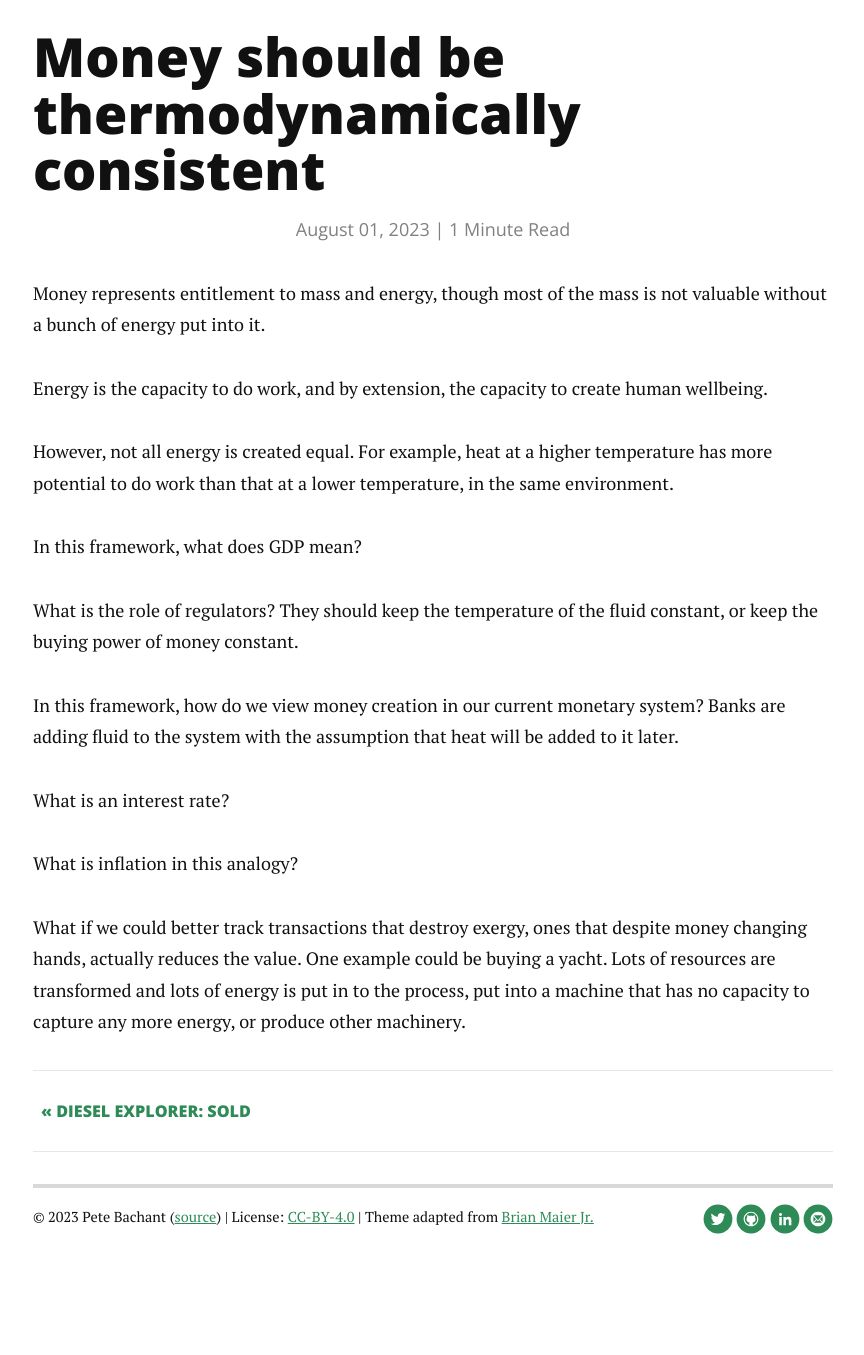
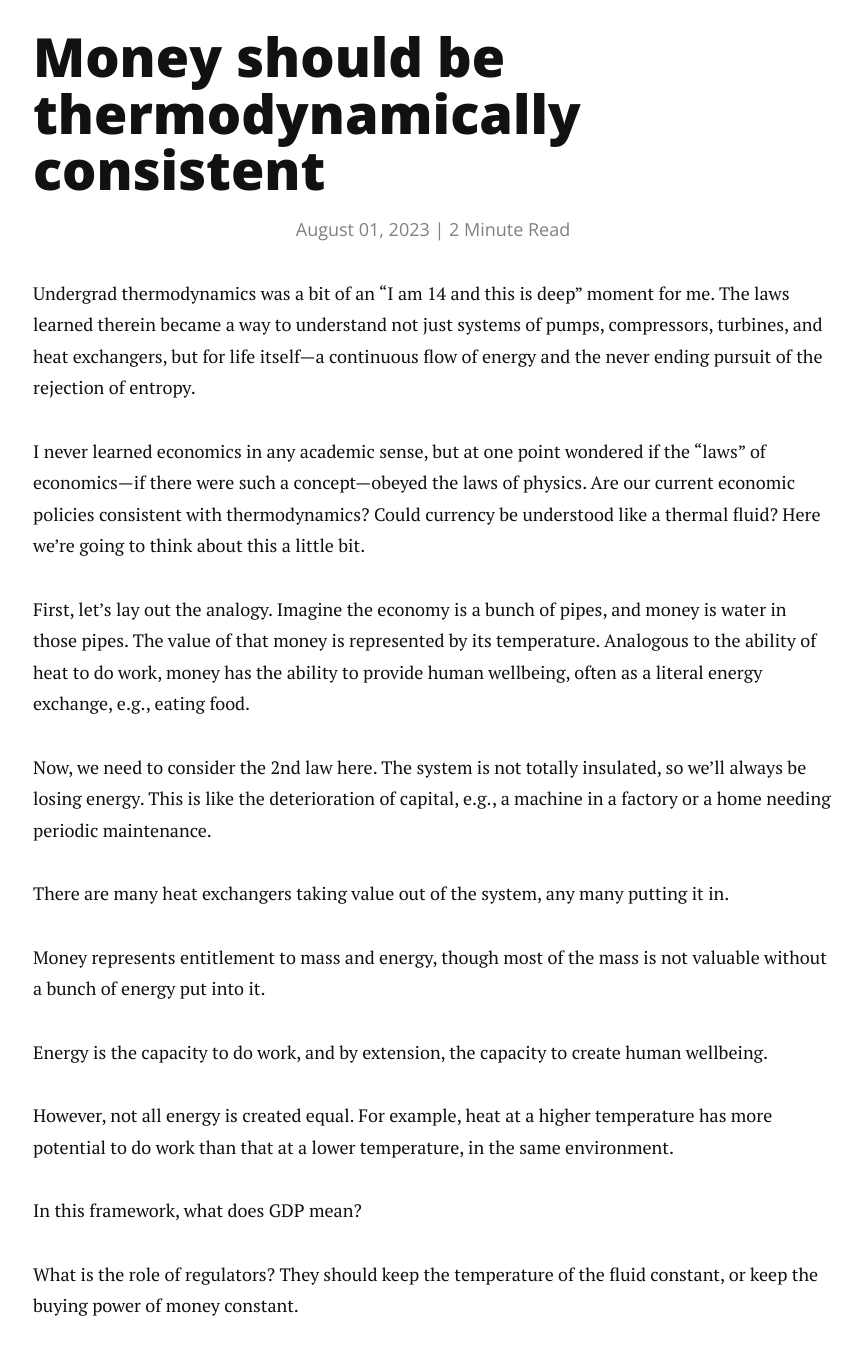
Before and after one commit to petebachant/petebachant.github.io, a Jekyll site: the page built from _posts/2023-08-01-a-thermodynamically-consistent-currency.markdown, in a window 1280 px wide and 1400 px high, scrolled down 231 px, cut to the strip 43-1398 px from the top of the window. Shown: the whole strip, without its empty margins (207-1071 px from the left). Built offline with Jekyll 4.4.1, drawn with Linux system fonts in a browser that asks for light colours; nearby versions of some CDN libraries; comment, search, counter and statistics services are not loaded; before the commit the page ends 1595 px from its top, so only the background shows below that.

Commit message:
Add words

```diff
--- a/_posts/2023-08-01-a-thermodynamically-consistent-currency.markdown
+++ b/_posts/2023-08-01-a-thermodynamically-consistent-currency.markdown
@@ -7,6 +7,37 @@ categories:
 - Engineering
 - Economics
 ---
+
+Undergrad thermodynamics was a bit of an
+"I am 14 and this is deep"
+moment for me.
+The laws learned therein became a way to understand not just
+systems of pumps, compressors, turbines, and heat exchangers,
+but for life itself---a continuous flow of energy
+and the never ending pursuit of the rejection of entropy.
+
+I never learned economics in any academic sense,
+but at one point wondered if the "laws" of economics---if there were such
+a concept---obeyed the laws of physics.
+Are our current economic policies consistent with thermodynamics?
+Could currency be understood like a thermal fluid?
+Here we're going to think about this a little bit.
+
+First, let's lay out the analogy.
+Imagine the economy is a bunch of pipes,
+and money is water in those pipes.
+The value of that money is represented by its temperature.
+Analogous to the ability of heat to do work,
+money has the ability to provide human wellbeing,
+often as a literal energy exchange, e.g., eating food.
+
+Now, we need to consider the 2nd law here.
+The system is not totally insulated, so we'll always be losing energy.
+This is like the deterioration of capital, e.g.,
+a machine in a factory or a home needing periodic maintenance.
+
+There are many heat exchangers taking value out of the system,
+any many putting it in.
 
 Money represents entitlement to mass and energy,
 though most of the mass is not valuable without a bunch of
@@ -34,6 +65,8 @@ What is an interest rate?
 
 What is inflation in this analogy?
 
+What is stimulus?
+
 What if we could better track transactions that destroy exergy,
 ones that despite money changing hands,
 actually reduces the value.
```
